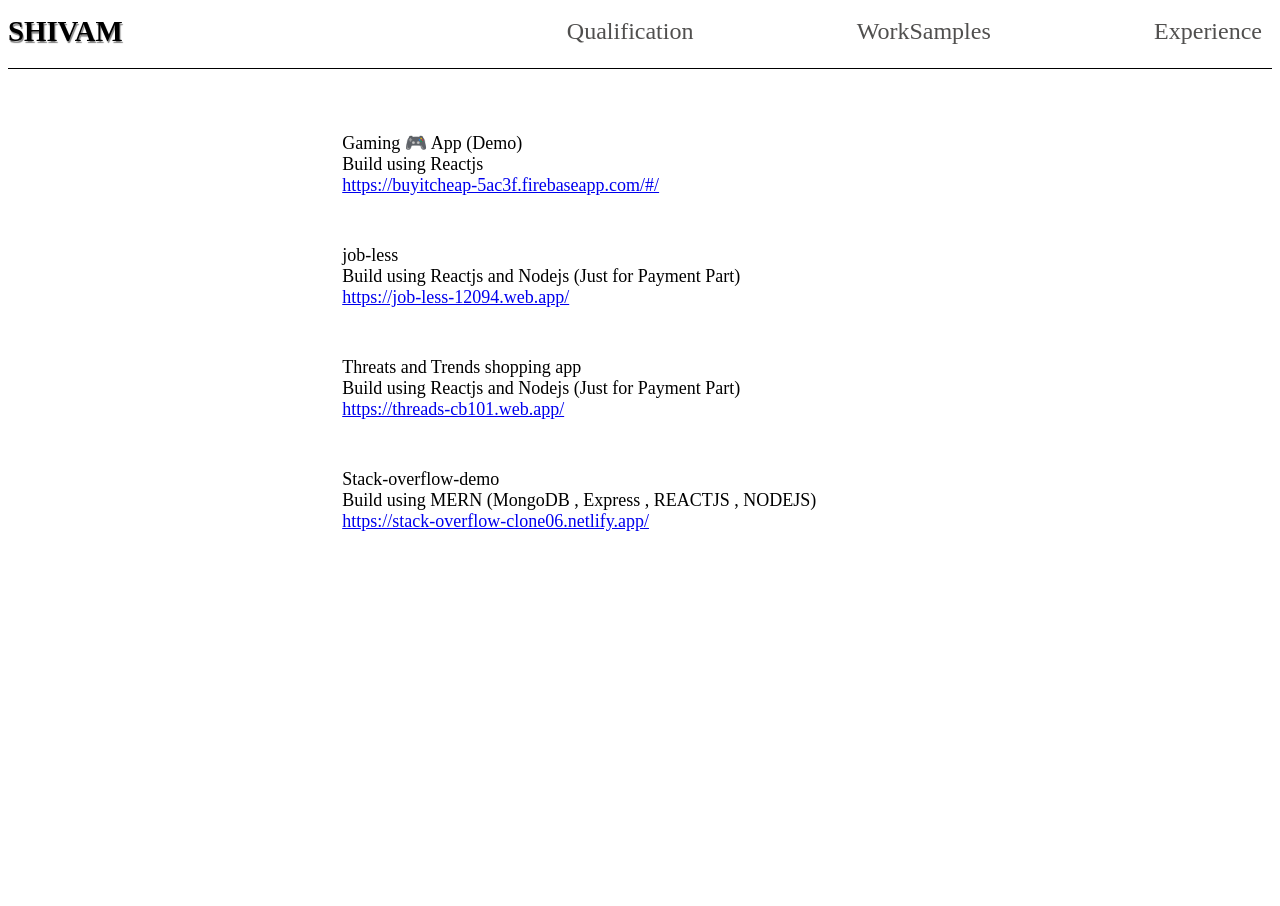
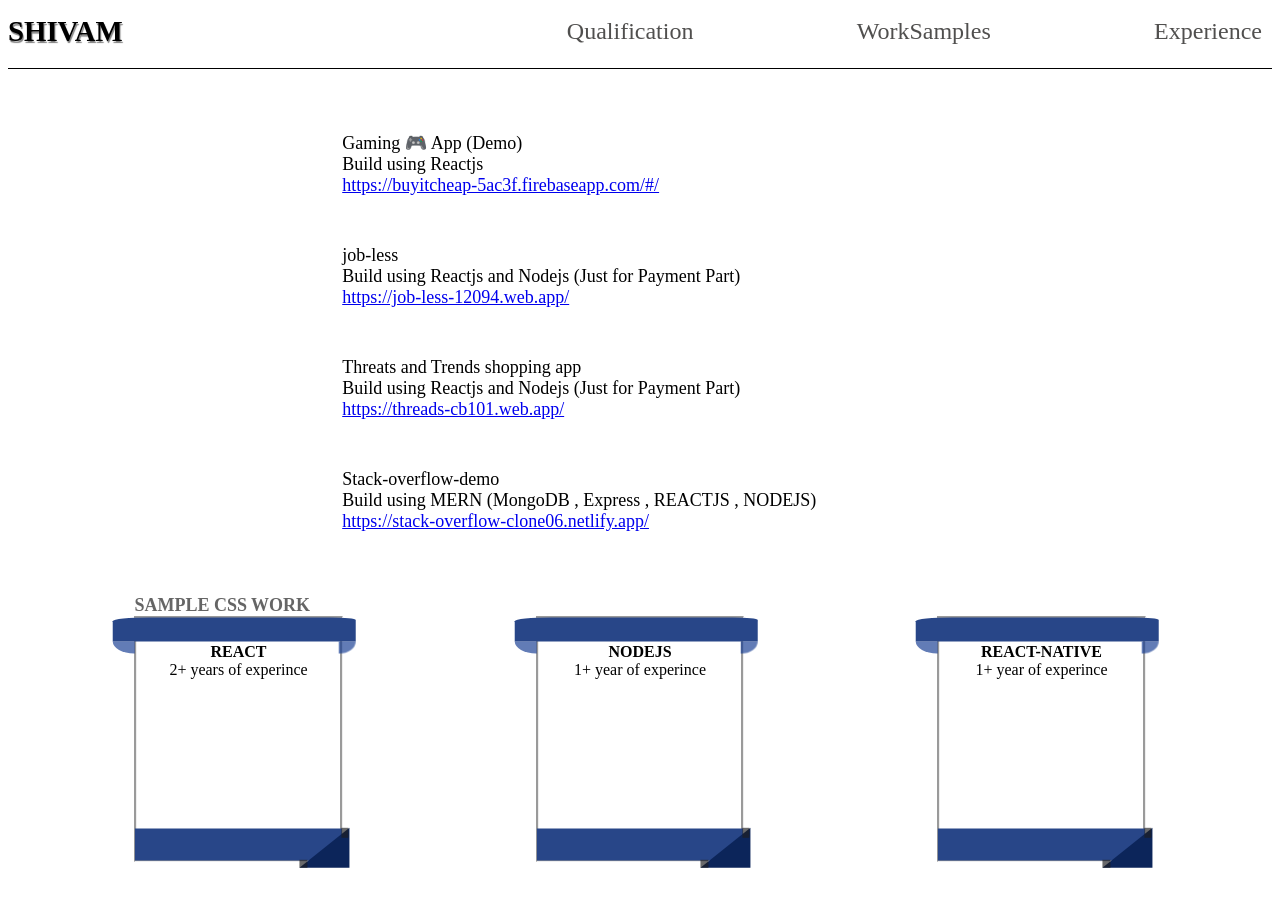
Before and after one commit to Shivam06-form/Portfolio, a Next.js app: page /WorkSamples in a window 1280 px wide. Shown: the top 906 px of the page. Before the commit the page ends 800 px from the top, so only its background shows below. Built offline with nearby package versions, Linux system fonts and the light colour scheme.

Commit message:
commit-14

```diff
--- a/app/Qualification/Qualification.css
+++ b/app/Qualification/Qualification.css
@@ -1,8 +1,6 @@
 .graducation {
   box-shadow: 4px 2px 4px 2px white;
   width: 60%;
-  /* border-style: groove;
-  border: 0.5px solide black; */
   margin: auto;
   margin-top: 4%;
   border-radius: 10px;
--- a/app/WorkSamples/WorkSamples.css
+++ b/app/WorkSamples/WorkSamples.css
@@ -24,7 +24,117 @@
   flex-direction: column;
 }
 
+.fakedata-conatainer {
+  display: flex;
+  justify-content: space-between;
+  margin-bottom: 10%;
+}
+
+.fakedata-card {
+  height: 15rem;
+  width: 20%;
+  border-style: groove;
+  display: flex;
+  flex-direction: column;
+  justify-content: space-between;
+  /* background-color: aqua; */
+  text-align: center;
+}
+
+.card-2 {
+  height: 100%;
+  display: flex;
+  flex-direction: column;
+  /* background-color: aquamarine; */
+}
+
+.card_ {
+  background-color: rgb(40, 70, 136);
+  height: 2rem;
+  width: 120%;
+  transform: translate(-10%, -6%);
+  border-top-left-radius: 15%;
+  border-top-right-radius: 10%;
+  display: flex;
+  justify-content: space-between;
+}
+
+.card_1,
+.card_2 {
+  width: 9%;
+  height: 100%;
+}
+
+.card_2 {
+  width: 7%;
+}
+
+.card_1:first-child {
+  transform: translateY(24px);
+  background-color: rgba(18, 58, 145, 0.664);
+  border-bottom-left-radius: 100%;
+  height: 50%;
+}
+.card_2 :first-child {
+  background-color: rgba(18, 58, 145, 0.664);
+  transform: translateY(24px) rotateY(180deg);
+  border-bottom-left-radius: 100%;
+  height: 50%;
+  width: 100%;
+}
+
+.foot_ {
+  background-color: rgb(40, 70, 136);
+  height: 2rem;
+  width: 102%;
+  transform: translate(-1%, 5%);
+  border-bottom-right-radius: 10%;
+  display: flex;
+  justify-content: right;
+}
+
+.foot_1:first-child {
+  right: 0;
+  transform: translate(15%, -2%);
+  width: 0%;
+  height: 0;
+  border-left: 50px solid transparent;
+  border-right: 1% solid rgb(12, 37, 90);
+  border-bottom: 40px solid rgb(12, 37, 90);
+}
+
+.foot_2,
+.foot_3 {
+  background-color: rgba(31, 31, 32, 0.664);
+  height: 10px;
+  width: 7px;
+  transform: translate(-8px);
+}
+
+.foot_3 {
+  transform: translate(-50px, 22px);
+  height: 8px;
+  width: 8px;
+}
+
+@media (max-width: 860px) {
+  .fakedata-card {
+    width: 25%;
+  }
+}
+
 @media (max-width: 760px) {
+  .fakedata-conatainer {
+    flex-direction: column;
+    align-items: center;
+    gap: 10px;
+  }
+
+  .fakedata-card {
+    width: 60%;
+    /* height: 200%; */
+  }
+
   .Work {
     width: 95%;
   }
@@ -35,6 +145,6 @@
 
   .Work ul {
     height: 100%;
-    gap:3rem
+    gap: 3rem;
   }
 }
--- a/app/WorkSamples/page.js
+++ b/app/WorkSamples/page.js
@@ -7,6 +7,27 @@ import "./WorkSamples.css";
 import Divider from "@/components/Divider";
 
 export default function WorkSamples() {
+  const FakeDate = [
+    {
+      id: 1,
+      name: "REACT",
+
+      info: "2+ years of experince",
+    },
+    {
+      id: 2,
+      name: "NODEJS",
+
+      info: "1+ year of experince",
+    },
+    {
+      id: 3,
+      name: "REACT-NATIVE",
+
+      info: "1+ year of experince",
+    },
+  ];
+
   return (
     <Fragment>
       <metadata>
@@ -60,6 +81,35 @@ export default function WorkSamples() {
           </li>
         </ul>
       </div>
+      <div style={{ width: "80%", margin: "auto" }}>
+        <h1>SAMPLE CSS WORK</h1>
+        <div className="fakedata-conatainer">
+          {FakeDate.map((data) => {
+            return (
+              <div key={data.id} className="fakedata-card">
+                <div className="card_">
+                  <div className="card_1">
+                    <div></div>
+                  </div>
+                  <div className="card_2">
+                    <div></div>
+                  </div>
+                </div>
+                <div className="card-2">
+                  <b> {data.name}</b> <summery> {data.info}</summery>{" "}
+                </div>
+                <div className="foot_">
+                  <div className="foot_1">
+                    <div></div>
+                    <div className="foot_2"></div>
+                    <div className="foot_3"></div>
+                  </div>
+                </div>
+              </div>
+            );
+          })}
+        </div>
+      </div>
     </Fragment>
   );
 }
--- a/app/global.css
+++ b/app/global.css
@@ -1,6 +1,7 @@
 body {
   background-color: transparent;
-  /* width: 100%; */
+  /* width: fit-content; */
+  height: fit-content;
 }
 
 .image {
--- a/app/page.js
+++ b/app/page.js
@@ -16,6 +16,10 @@ export default function Page() {
       <metadata>
         <title>Portfolio</title>
         <meta name="description" content="Portfolio of Shivam Bhagwat" />
+        <link
+          rel="icon"
+          href="https://cdn-icons-png.flaticon.com/512/8370/8370972.png"
+        />
       </metadata>
       <Header />
       <FirstPage moveTo={MoveToRef} />
--- a/components/Detials/Detials.css
+++ b/components/Detials/Detials.css
@@ -18,6 +18,7 @@
 
 .job-type-image {
   width: 10%;
+  /* height: 40rem; */
   height: fit-content;
   margin-top: auto;
   margin-bottom: auto;
--- a/components/Detials/Detials.js
+++ b/components/Detials/Detials.js
@@ -29,13 +29,13 @@ const Detials = ({ MoveToRef }) => {
         </ul>
         <ul className="detials">
           <div> QUALIFICATION :</div>
-          <b> BSC PHYSICS GRADUATE FROM IGNOU UIVERSITY</b>
+          <b> BSC PHYSICS GRADUATE FROM IGNOU UNIVERSITY</b>
         </ul>
         <ul className="detials">
-          <div>JOB EXPERINCE:</div> <b> FRESHER</b>
+          <div>JOB EXPERIENCE:</div> <b> FRESHER</b>
         </ul>
         <ul className="detials">
-          <div> EXPERINCE:</div>
+          <div> EXPERIENCE:</div>
           <b> 2 years</b>
         </ul>
         <ul className="detials">
--- a/components/Footer/Footer.css
+++ b/components/Footer/Footer.css
@@ -3,6 +3,5 @@
     margin: 0;
     color: whitesmoke;
     padding: 2%;
-    /* top:0; */
     bottom: 0;
 }
```
Also changed, not shown: components/Images/KVS2.jfif (added).
